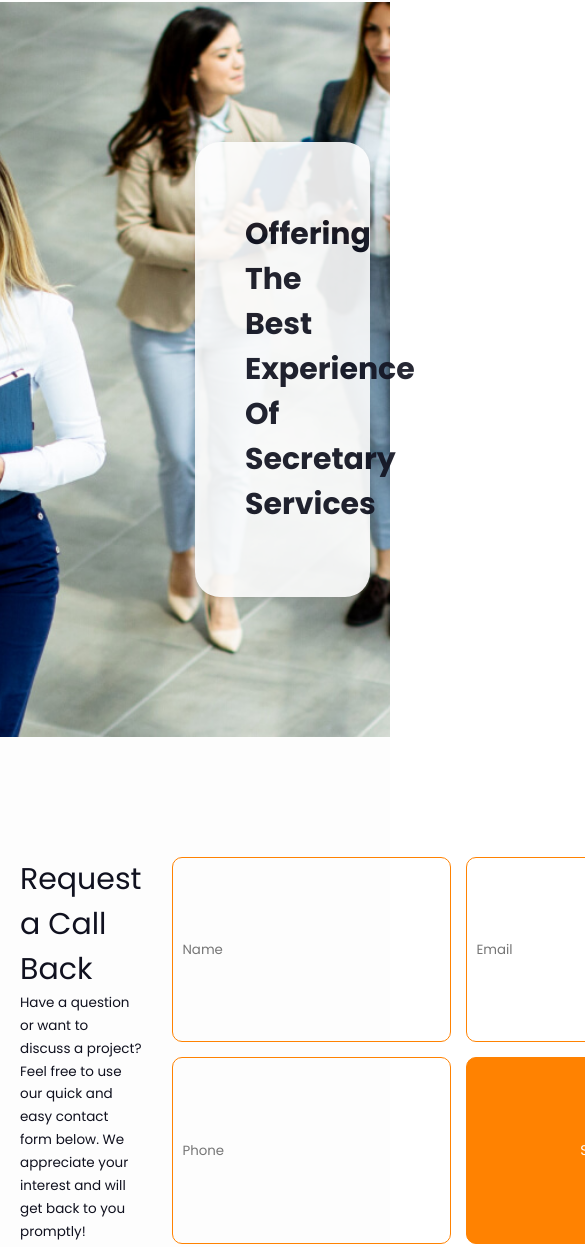
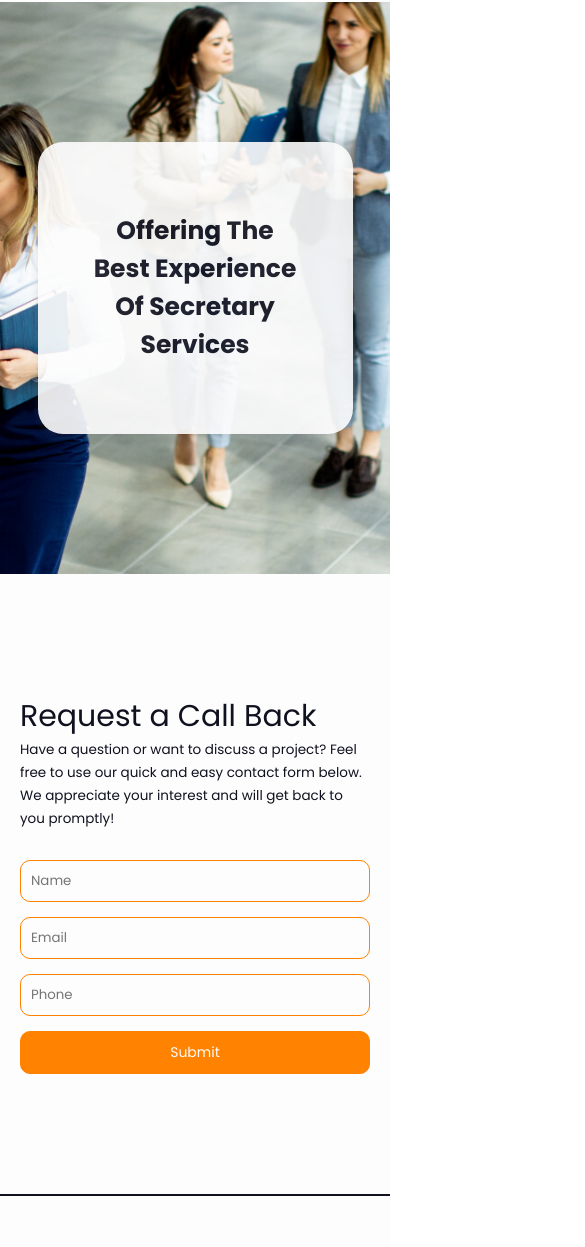
Before and after one commit to Muscat-lights-trading/muscatlights, a plain HTML site: page index.html in a window 390 px wide. Shown: the part 4742-5989 px from the top of the page, 585 px wide, since content can reach past the window. Drawn offline with Linux system fonts and the light colour scheme; no server answers.

Commit message:
Update styles.css

```diff
--- a/resources/styles/styles.css
+++ b/resources/styles/styles.css
@@ -826,7 +826,15 @@ button[dir="rtl"] {
     margin: 0px 0; }
     .main-app .counter-wrapper .container .counter {
       grid-template-columns: repeat(1, 1fr);
-      grid-gap: 70px; } }
+      grid-gap: 70px; }
+  .main-app .booking-wrapper .container .booking .booking-card {
+    margin: 0 auto;
+    width: 90%;
+    text-align: center; }
+    .main-app .booking-wrapper .container .booking .booking-card h5 {
+      font-size: 25px; }
+  .main-app .get-in-touch-wrpper .container .get-in-touch {
+    grid-template-columns: repeat(1, 1fr); } }
 
 @media (max-width: 500px) {
   .header-app .hero .container .hero-contents h1 {
@@ -842,4 +850,6 @@ button[dir="rtl"] {
     /* Set a fixed height for the progress bar */
     margin: 5px 0; }
   .main-app .offers-wrapper .container .offers .video-cover i {
-    font-size: 70px; } }
+    font-size: 70px; }
+  .main-app .get-in-touch-wrpper .container .get-in-touch .get-in-touch-form {
+    grid-template-columns: repeat(1, 1fr); } }
```
